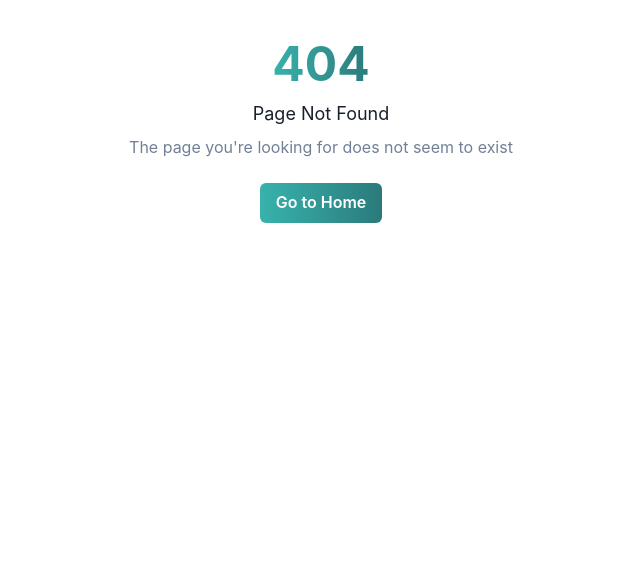
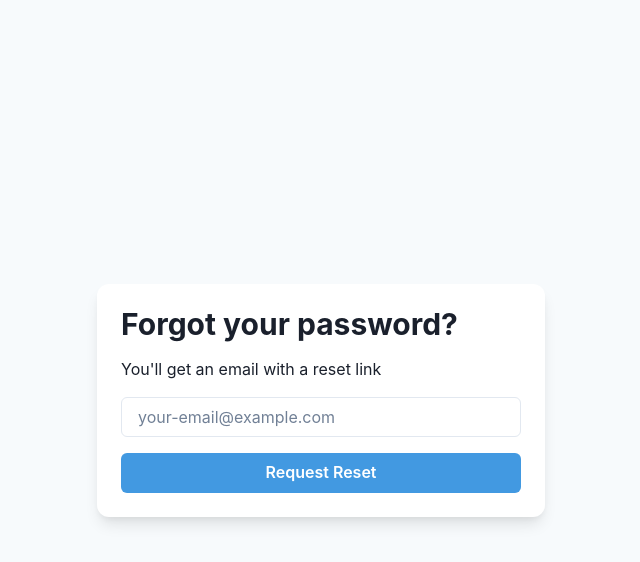
Before and after one commit to kokoaono/mpi-temp, a React (Create React App) app: page /requestpassword in a window 1280 px wide. Before the commit this address had no page. Shown: the top 562 px of the page, without its empty margins (319-959 px from the left). Built offline with nearby package versions, Linux system fonts and the light colour scheme.

Commit message:
login auth

```diff
--- a/src/App.js
+++ b/src/App.js
@@ -1,21 +1,22 @@
-import React, { Fragment, useState } from 'react';
+import React, { Fragment } from 'react';
 import { BrowserRouter as Router, Routes, Route } from 'react-router-dom';
 import { Form } from './components/Accounts/Form';
 import Home from './components/home/Home';
 import Login from './components/Accounts/Login';
 import { NotFound } from './components/NotFound';
-import WithBackgroundImage from './components/home/Example';
+import LandingPage from './components/home/LandingPage';
+import ForgotPwd from './components/ForgotPwd';
 
 const App = () => {
-  const [user, setUser] = useState(null);
   return (
     <Fragment>
       <Router>
         <Routes>
-          <Route path='/' element={<WithBackgroundImage />} />
+          <Route path='/' element={<LandingPage />} />
           <Route path='/home' element={<Home />} />
+          <Route path='requestpassword' element={<ForgotPwd />} />
+          <Route path='login' element={<Login />} />
           <Route path='register' element={<Form />} />
-          <Route path='login' element={<Login />} />
           <Route path='*' element={<NotFound />} />
         </Routes>
       </Router>
--- a/src/components/Accounts/AuthContext.js
+++ b/src/components/Accounts/AuthContext.js
@@ -15,11 +15,11 @@ export const AuthProvider = ({ children }) => {
   };
 
   useEffect(() => {
-    setAuth({ loading: false, data: JSON.parse(localStorage.getItem('authData')) })
+    setAuth({ loading: false, data: JSON.parse(localStorage.getItem('users')) })
   }, []);
 
   useEffect(() => {
-    localStorage.setItem('authData', JSON.stringify(auth.data))
+    localStorage.setItem('users', JSON.stringify(auth.data))
   }, [auth.data])
 
   return (
--- a/src/components/Accounts/Login.js
+++ b/src/components/Accounts/Login.js
@@ -76,7 +76,7 @@ export default function Login({ submitLoginForm }) {
                 >
                   Remember me
                 </Checkbox>
-                <Link color={'blue.400'}>Forgot password?</Link>
+                <Link href='requestpassword' color={'blue.400'}>Forgot password?</Link>
               </Stack>
               <Button
                 bg={'blue.400'}
--- a/src/components/Accounts/useForm.js
+++ b/src/components/Accounts/useForm.js
@@ -1,5 +1,4 @@
 import { useState, useEffect } from 'react';
-import { useNavigate } from 'react-router-dom';
 import { getUserData } from '../Lsfunctions';
 
 //For registration
@@ -64,7 +63,6 @@ export const useForm = (Validate, callback) => {
 
 //For login
 export const useLoginForm = (validateLogin) => {
-  // const navigate = useNavigate();
   const [values, setValues] = useState({
     username: '',
     password: ''
@@ -90,7 +88,6 @@ export const useLoginForm = (validateLogin) => {
     e.preventDefault();
     setErrors(validateLogin(values))
     setIsSubmitting(true)
-    // navigate('/home')
   };
 
   useEffect(() => {
@@ -100,6 +97,5 @@ export const useLoginForm = (validateLogin) => {
   }, [errors, isSubmitting, values, checkedItem])
 
 
-
   return { handleChange, values, handleSubmit, errors, checkedItem, handleCheckedItem }
 };
--- /dev/null
+++ b/src/components/ForgotPwd.js
@@ -0,0 +1,60 @@
+import {
+  Button,
+  FormControl,
+  Flex,
+  Heading,
+  Input,
+  Stack,
+  Text,
+  useColorModeValue,
+} from '@chakra-ui/react';
+
+// type ForgotPasswordFormInputs = {
+//   email: string;
+// };
+
+export default function ForgotPwd() {
+  return (
+    <Flex
+      minH={'100vh'}
+      align={'center'}
+      justify={'center'}
+      bg={useColorModeValue('gray.50', 'gray.800')}>
+      <Stack
+        spacing={4}
+        w={'full'}
+        maxW={'md'}
+        bg={useColorModeValue('white', 'gray.700')}
+        rounded={'xl'}
+        boxShadow={'lg'}
+        p={6}
+        my={12}>
+        <Heading lineHeight={1.1} fontSize={{ base: '2xl', md: '3xl' }}>
+          Forgot your password?
+        </Heading>
+        <Text
+          fontSize={{ base: 'sm', sm: 'md' }}
+          color={useColorModeValue('gray.800', 'gray.400')}>
+          You&apos;ll get an email with a reset link
+        </Text>
+        <FormControl id="email">
+          <Input
+            placeholder="your-email@example.com"
+            _placeholder={{ color: 'gray.500' }}
+            type="email"
+          />
+        </FormControl>
+        <Stack spacing={6}>
+          <Button
+            bg={'blue.400'}
+            color={'white'}
+            _hover={{
+              bg: 'blue.500',
+            }}>
+            Request Reset
+          </Button>
+        </Stack>
+      </Stack>
+    </Flex>
+  );
+}
--- a/src/components/home/Example.js
+++ b/src/components/home/LandingPage.js
@@ -1,4 +1,5 @@
-import bgImage from '../../images/bgImage.jpg'
+import React from 'react';
+import bgImage from '../../images/bgImage.jpg';
 import { useNavigate } from 'react-router-dom';
 import {
   Stack,
@@ -9,7 +10,7 @@ import {
   useBreakpointValue
 } from '@chakra-ui/react';
 
-export default function WithBackgroundImage() {
+export default function LandingPage() {
   const navigate = useNavigate();
 
   const handleLogin = () => {
```
Also changed, not shown: src/components/Accounts/UseLocalStoage.js (deleted, +0 -21 lines).
